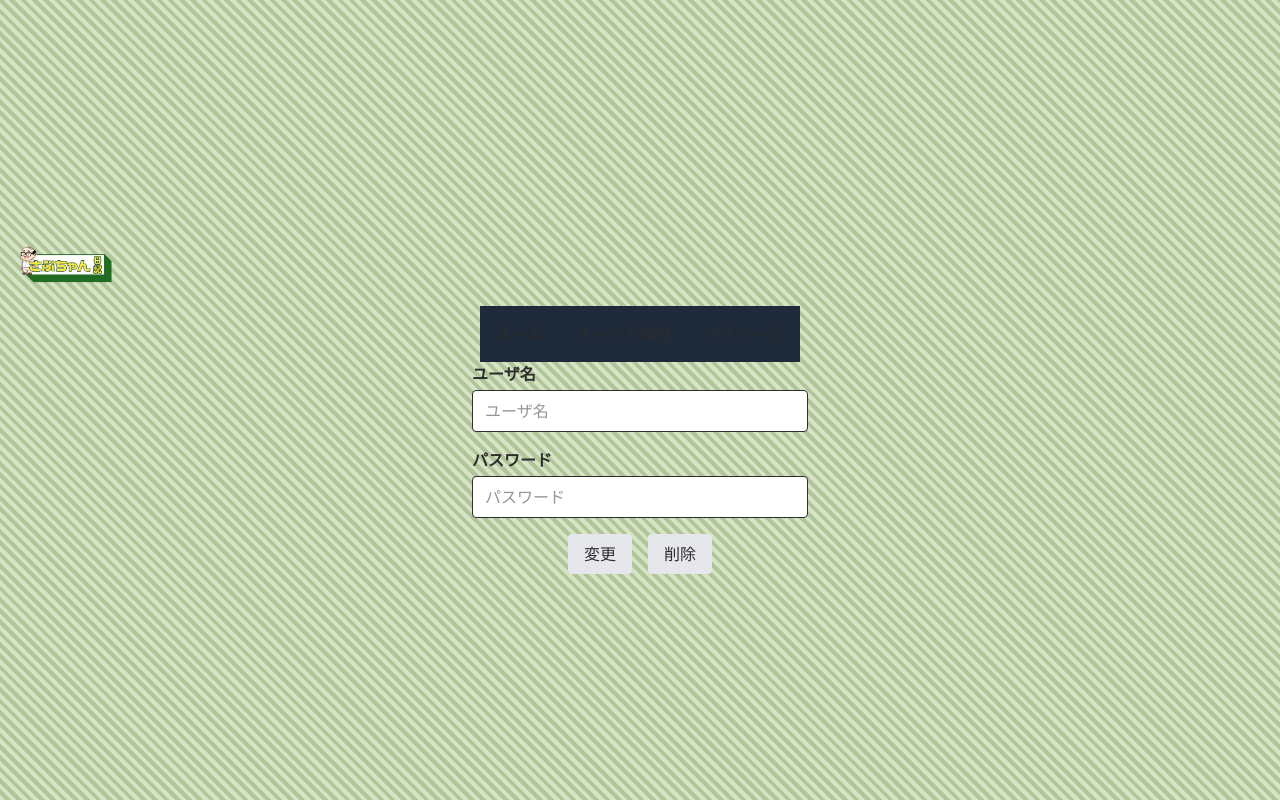
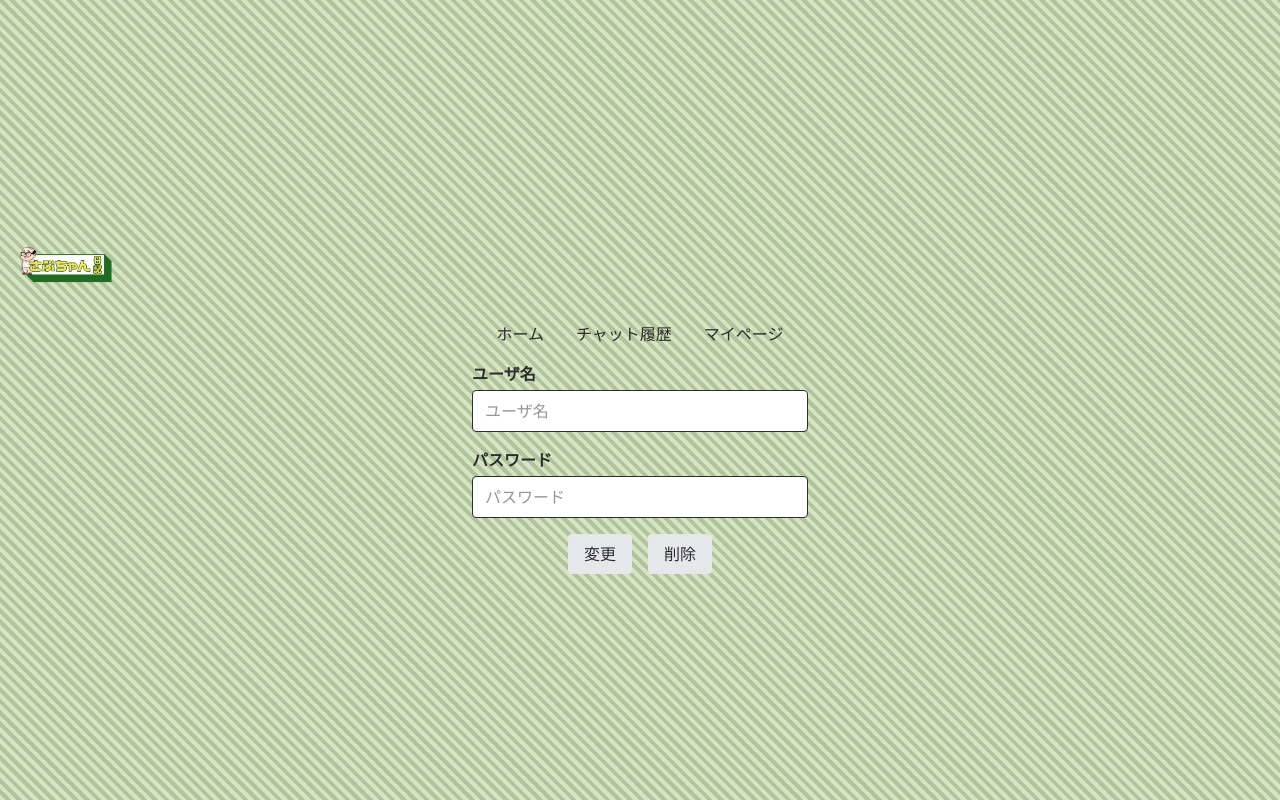
Before and after one commit to 2025SpringTeamA/frontend, a Next.js app: page /mypage in a window 1280 px wide. Built offline with nearby package versions, Linux system fonts and the light colour scheme.

Commit message:
ナビゲーションバー　CSS修正

```diff
--- a/src/components/NavBar.tsx
+++ b/src/components/NavBar.tsx
@@ -5,7 +5,7 @@
 export default function NavBar() {
   return (
     <>
-      <nav className="bg-gray-800 p-4">
+      <nav className="bg-white-800 p-4">
         <div className="container mx-auto flex justify-center">
           <ul className="flex space-x-8">
             <li>
```
